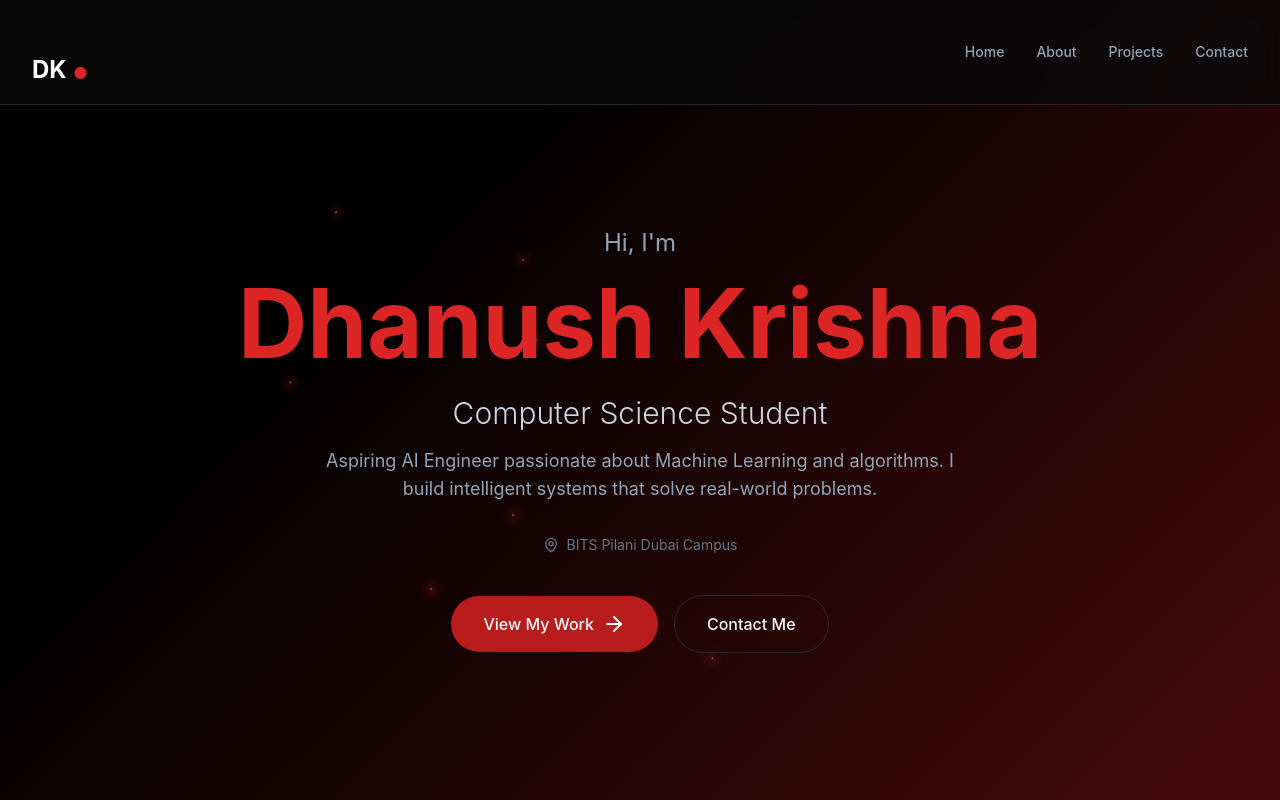
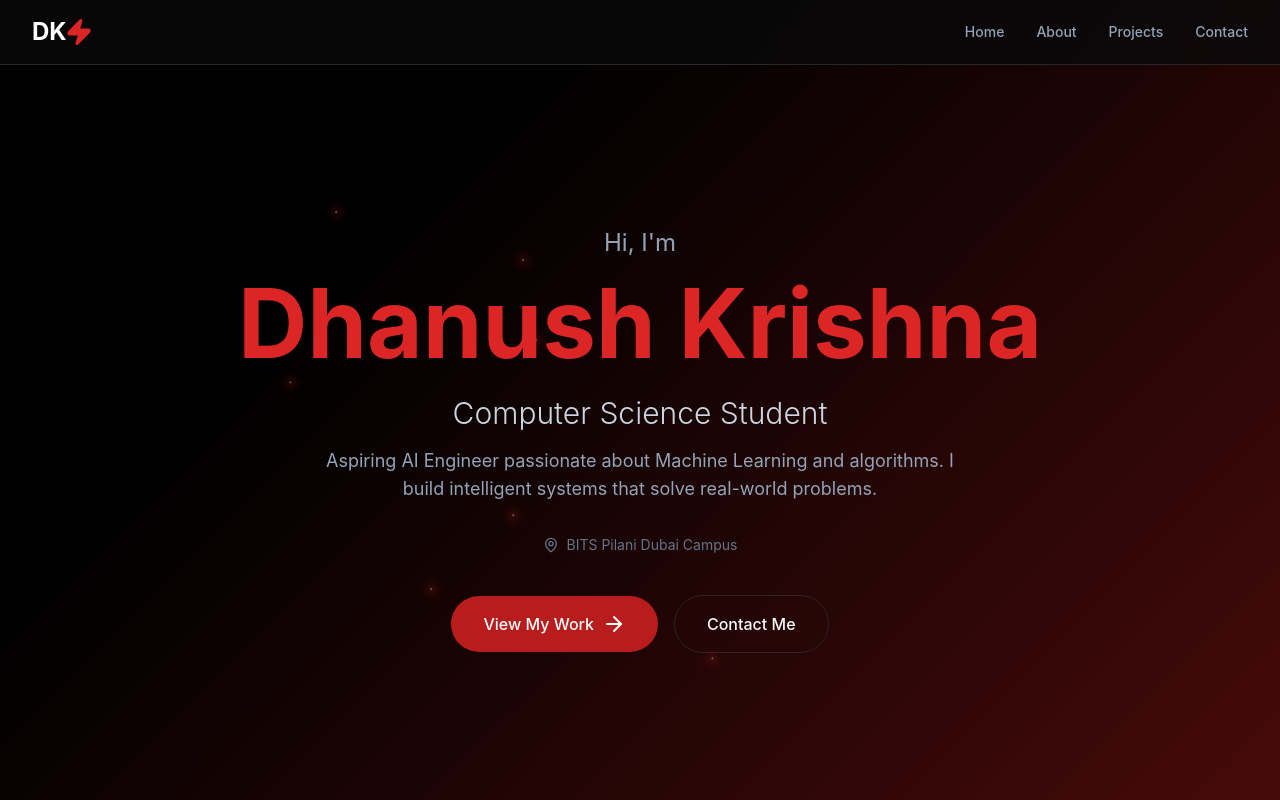
Before and after one commit to DhanushKrishna4/My-Portfolio, a React (Vite) app: page / in a window 1280 px wide. Shown: the top 800 px of the page. Built offline with nearby package versions, Linux system fonts and the light colour scheme.

Commit message:
style: replace logo dot with solid lightning bolt icon

```diff
--- a/src/components/Navbar.jsx
+++ b/src/components/Navbar.jsx
@@ -1,4 +1,5 @@
 import React from 'react';
+import { Zap } from 'lucide-react';
 
 const Navbar = () => {
   return (
@@ -6,14 +7,14 @@ const Navbar = () => {
       <div className="max-w-7xl mx-auto px-4 md:px-8 py-4 flex justify-between items-center">
 
         {/* LOGO UPDATE:
-            - Added 'text-7xl leading-none' to the dot.
-            - This makes it 3x the size of the base text (1.5rem -> 4.5rem).
-            - 'leading-none' prevents it from messing up the navbar height.
-            - 'items-baseline' keeps it aligned at the bottom.
+            - Replaced the '.' span with <Zap />.
+            - fill-red-600: Makes the bolt solid red (like the dot was).
+            - size={28}: Slightly larger than the text to stand out.
+            - -ml-1: Pulls it slightly closer to the K for tight kerning.
         */}
         <a href="#home" className="text-2xl font-bold text-white flex items-baseline gap-0.5 group cursor-pointer">
           <span>DK</span>
-          <span className="text-red-600 text-7xl leading-none">.</span>
+          <Zap size={28} className="text-red-600 fill-red-600 -ml-1 self-center" />
           <span className="max-w-0 overflow-hidden group-hover:max-w-xs transition-all duration-500 ease-in-out text-slate-300 text-lg font-normal whitespace-nowrap">
             &nbsp;Dhanush Krishna
           </span>
```
